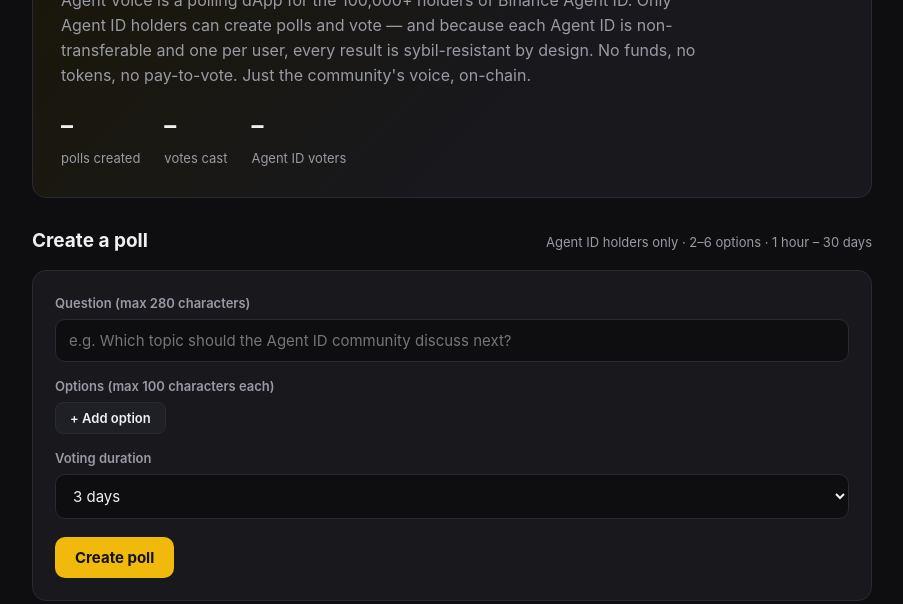
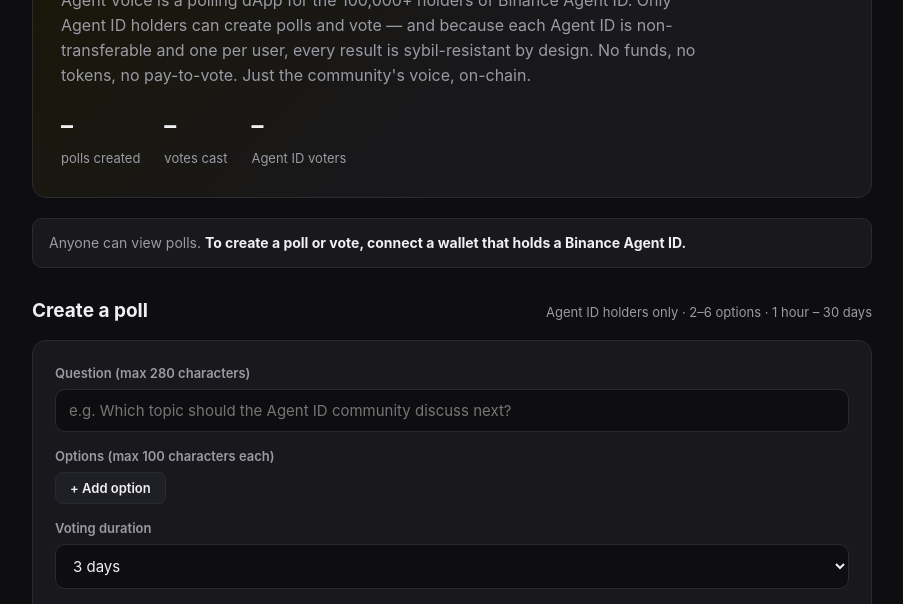
Before and after one commit to Einju/agent-voice, a website: page docs/index.html in a window 1280 px wide. Shown: the part 187-791 px from the top of the page, without its empty margins (188-1091 px from the left). Drawn offline with nearby package versions, Linux system fonts and the light colour scheme.

Commit message:
Add visibility note: anyone can view polls, Agent ID needed to create or vote

```diff
--- a/docs/index.html
+++ b/docs/index.html
@@ -207,6 +207,8 @@
 
   <div id="accountNotice" class="notice" style="display:none"></div>
   <div id="deployNotice" class="notice warn" style="display:none"></div>
+
+  <div class="notice">Anyone can view polls. <b>To create a poll or vote, connect a wallet that holds a Binance Agent ID.</b></div>
 
   <div class="section-head">
     <h3>Create a poll</h3>
```
